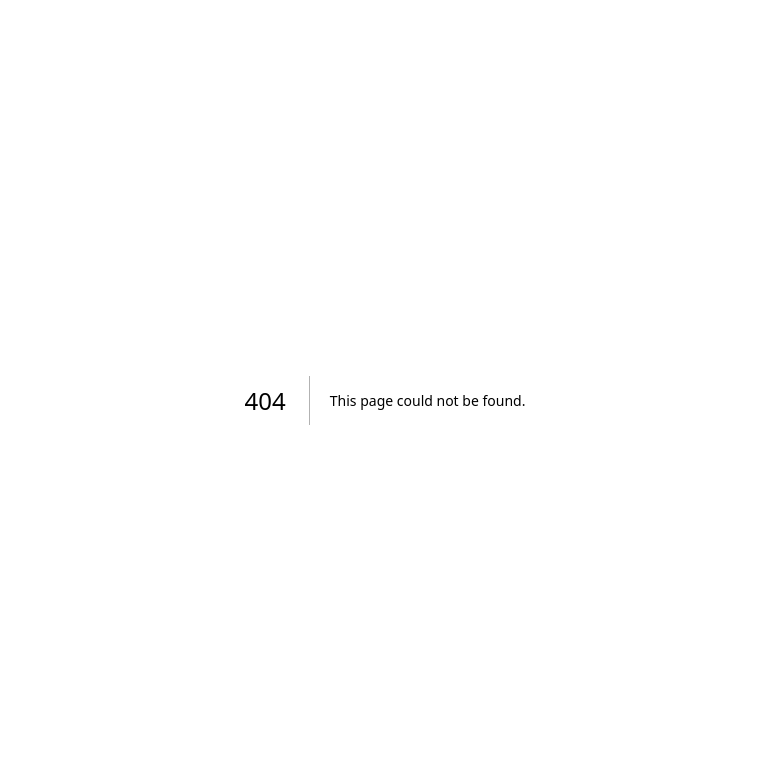
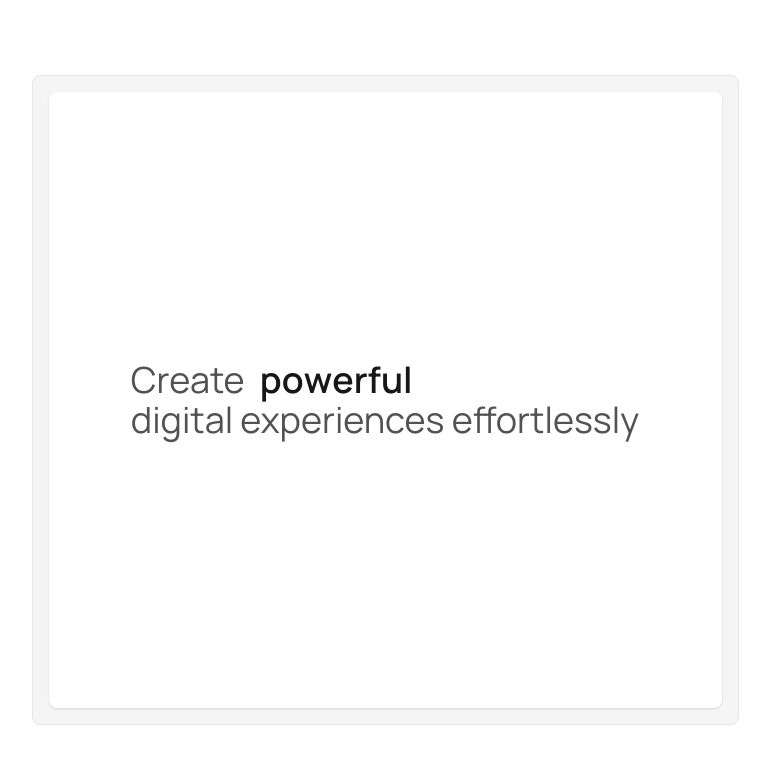
Before and after one commit to veyl-ui/veyl, a Next.js app: page /preview/flip-words in a window 1280 px wide. Before the commit this address had no page. Shown: the top 764 px of the page, without its empty margins (255-1025 px from the left). Built offline with nearby package versions, Linux system fonts and the light colour scheme.

Commit message:
feat: add flip words component

```diff
--- /dev/null
+++ b/src/app/preview/flip-words/page.tsx
@@ -0,0 +1,20 @@
+
+import { FlipWords } from "@/registry/veyl/flip-words";
+import "@/registry/veyl/flip-words/flip-words.css";
+
+export default function FlipWordsPreviewPage() {
+  const words = ["creative", "powerful", "seamless", "dynamic"];
+
+  return (
+    <main className="flex min-h-screen justify-center items-center px-4">
+      <div className="flex h-[650px] w-[707px] max-w-full items-center justify-center rounded-md border border-neutral-200 bg-neutral-100 p-4 dark:border-neutral-800 dark:bg-neutral-900">
+        <div className="flex h-full w-full items-center justify-center rounded-md bg-white dark:bg-black shadow-sm">
+          <div className="flip-words-container text-4xl mx-auto font-normal text-neutral-600 dark:text-neutral-400">
+            Create <FlipWords words={words} className="font-semibold" /> <br />
+            digital experiences effortlessly
+          </div>
+        </div>
+      </div>
+    </main>
+  );
+}
--- /dev/null
+++ b/src/registry/veyl/flip-words/flip-words.css
@@ -0,0 +1,7 @@
+@import url('https://fonts.googleapis.com/css2?family=Manrope:wght@200..800&display=swap');
+
+.flip-words-container {
+  font-family: "Manrope", sans-serif;
+  font-optical-sizing: auto;
+  perspective: 1000px;
+}
--- /dev/null
+++ b/src/registry/veyl/flip-words/flip-words.tsx
@@ -0,0 +1,83 @@
+"use client";
+
+import { useCallback, useEffect, useState } from "react";
+import { AnimatePresence, motion } from "motion/react";
+import { cn } from "@/lib/utils";
+
+export type FlipWordsProps = {
+  /** The words to cycle through, in order. */
+  words: string[];
+  /** How long each word stays on screen, in milliseconds. */
+  duration?: number;
+  /** Classes for the animated word (colour, size, weight, etc.). */
+  className?: string;
+};
+
+export function FlipWords({ words, duration = 3000, className }: FlipWordsProps) {
+  const [currentWord, setCurrentWord] = useState(words[0]);
+  const [isAnimating, setIsAnimating] = useState<boolean>(false);
+
+  const startAnimation = useCallback(() => {
+    const word = words[(words.indexOf(currentWord) + 1) % words.length];
+    setCurrentWord(word);
+    setIsAnimating(true);
+  }, [currentWord, words]);
+
+  useEffect(() => {
+    if (!isAnimating) {
+      const timer = setTimeout(() => {
+        startAnimation();
+      }, duration);
+      return () => clearTimeout(timer);
+    }
+  }, [isAnimating, duration, startAnimation]);
+
+  return (
+    <AnimatePresence
+      onExitComplete={() => {
+        setIsAnimating(false);
+      }}
+    >
+      <motion.div
+        initial={{
+          opacity: 0,
+        }}
+        animate={{
+          opacity: 1,
+        }}
+        exit={{
+          opacity: 0,
+          position: "absolute",
+        }}
+        transition={{
+          duration: 0.2,
+        }}
+        className={cn(
+          "z-10 inline-block relative text-left text-neutral-900 dark:text-neutral-100 px-2 [perspective:1000px]",
+          className,
+        )}
+        key={currentWord}
+      >
+        {currentWord.split("").map((letter, index) => (
+          <motion.span
+            key={currentWord + index}
+            initial={{ rotateX: 0, opacity: 0 }}
+            animate={{ rotateX: 360, opacity: 1 }}
+            exit={{ rotateX: 360, opacity: 0 }}
+            transition={{
+              delay: index * 0.08,
+              duration: 0.6,
+              type: "spring",
+              stiffness: 150,
+              damping: 12,
+            }}
+            style={{ transformStyle: "preserve-3d" }}
+            className="inline-block"
+          >
+            {letter === " " ? "\u00A0" : letter}
+          </motion.span>
+        ))}
+      </motion.div>
+    </AnimatePresence>
+  );
+}
--- /dev/null
+++ b/src/registry/veyl/flip-words/index.ts
@@ -0,0 +1,2 @@
+export { FlipWords } from "./flip-words";
+export type { FlipWordsProps } from "./flip-words";
```
